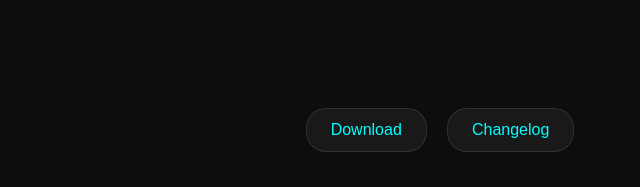
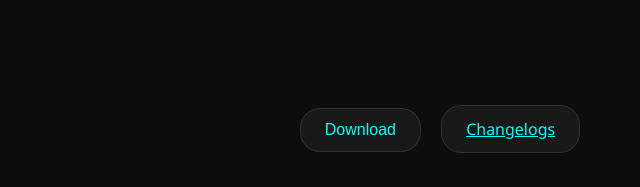
Before and after one commit to oursummercar/osc, a plain HTML site: page index.html in a window 1280 px wide. Shown: the top 187 px of the page, 200-840 px from the left. Drawn offline with Linux system fonts and the light colour scheme.

Commit message:
Update index.html

```diff
--- a/index.html
+++ b/index.html
@@ -14,7 +14,6 @@
       overflow-x: hidden;
     }
 
-    /* === Loading Screen === */
     #loader {
       position: fixed;
       top: 0; left: 0;
@@ -50,7 +49,6 @@
       to { opacity: 1; }
     }
 
-    /* === Logo Spinner === */
     .logo-spin {
       position: absolute;
       top: 20px;
@@ -83,7 +81,6 @@
       to { transform: rotate(360deg); }
     }
 
-    /* === Buttons === */
     .button-container {
       text-align: center;
       margin-top: 100px;
@@ -136,7 +133,6 @@
       border: 1px solid rgba(255, 255, 255, 0.07);
     }
 
-    /* === Footer Social Icons === */
     .footer {
       margin-top: 60px;
       text-align: center;
@@ -158,32 +154,26 @@
 </head>
 <body>
 
-  <!-- Loading -->
   <div id="loader">
     <div class="spinner"></div>
   </div>
 
-  <!-- Page Content -->
   <div id="content" style="display: none;" class="fade-in">
 
-    <!-- Logo -->
     <div class="logo-spin">
       <img src="logo.png" alt="Logo" />
     </div>
 
-    <!-- Top Buttons -->
     <div class="button-container">
       <button class="button">Download</button>
-      <button class="button" onclick="window.location.href='/changelog'">Changelog</button>
+      <a href="/osc/changelog" class="button">Changelogs</a>
     </div>
 
-    <!-- Download Box -->
     <div class="box">
       <p>OSC is a modification for My summer car. It adds things like weed, strip clubs, 2 Satsumas</p>
       <button class="button">⬇ Download OSC</button>
     </div>
 
-    <!-- Info Boxes -->
     <div class="box">
       <div class="small-boxes">
         <div class="small-box">
@@ -197,7 +187,6 @@
       </div>
     </div>
 
-    <!-- Social Media Icons -->
     <div class="footer">
       <a href="https://discord.com" target="_blank" title="Discord">
         <svg class="social-icon discord" viewBox="0 0 24 24"><path d="M22.47 12.1c0-5.6-4.5-10.1-10.1-10.1-5.6 0-10.1 4.5-10.1 10.1 0 5.6 4.5 10.1 10.1 10.1 5.6 0 10.1-4.5 10.1-10.1z"/></svg>
@@ -212,9 +201,7 @@
 
   </div>
 
-  <!-- JS -->
   <script>
-    // Loader
     window.onload = function () {
       setTimeout(() => {
         document.getElementById("loader").style.display = "none";
```
